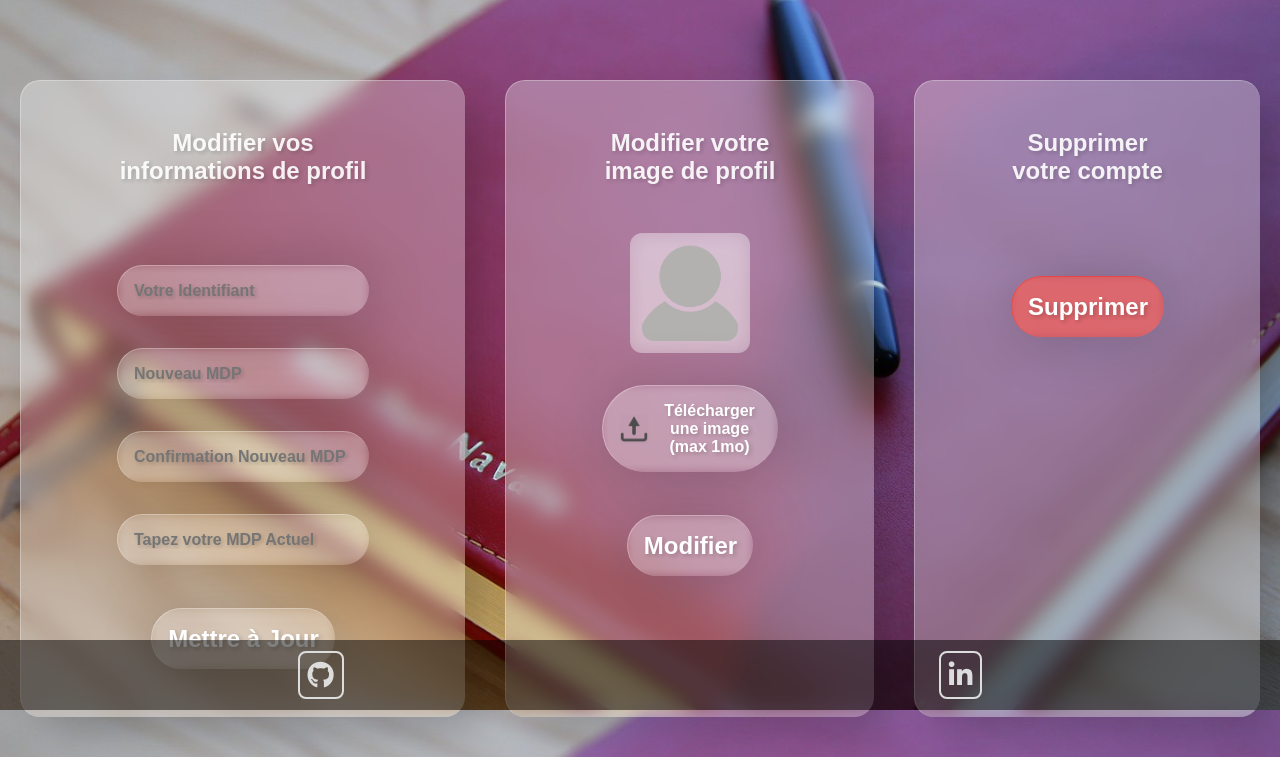
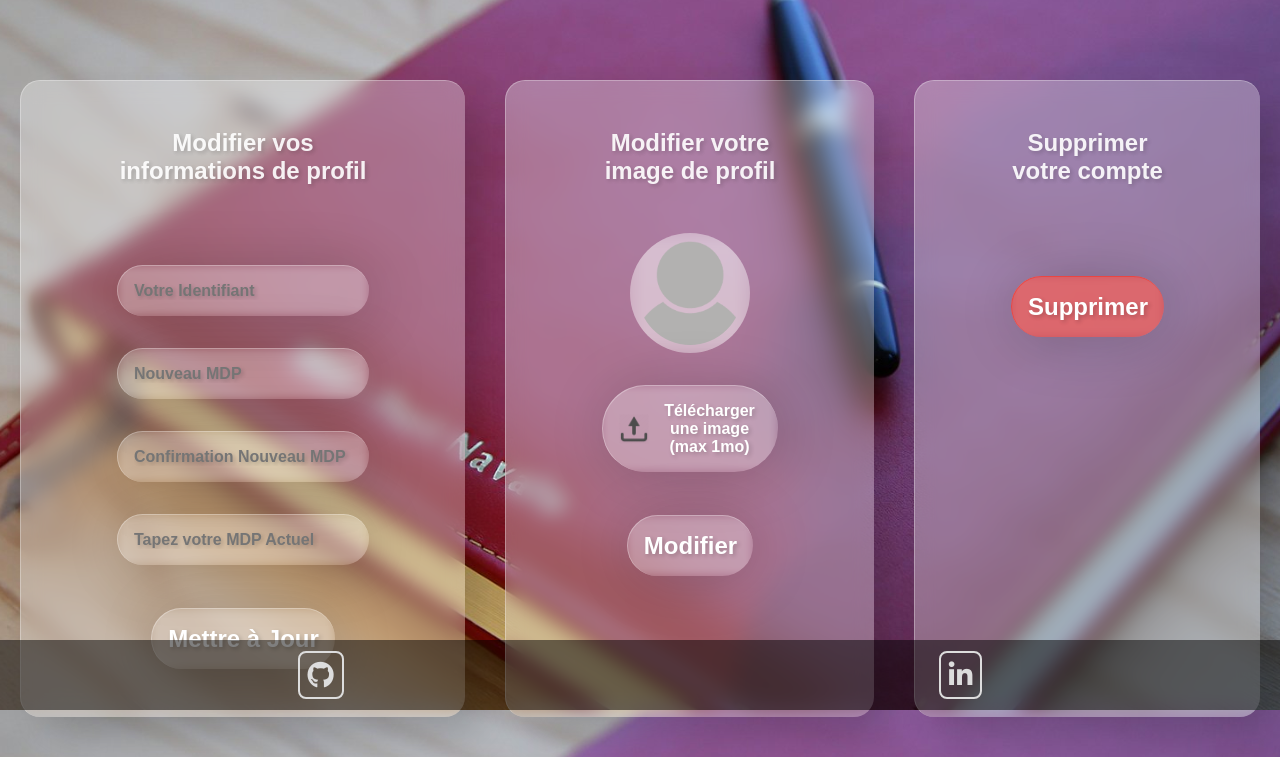
Before and after one commit to felix-hauger/livre-or, a PHP site: page /profil.php in a window 1280 px wide. Shown: the part 90-847 px from the top of the page. Run offline with PHP 8.4, Linux system fonts and the light colour scheme; the visitor is signed in with stand-in values (Sample User, id 1); data that the repository does not hold is empty; some libraries are stand-ins or nearby versions.

Commit message:
style.css - changed profile picture style

```diff
--- a/css/style.css
+++ b/css/style.css
@@ -86,6 +86,7 @@ main {
     backdrop-filter: blur(10px);
     -webkit-backdrop-filter: blur(10px);
     -moz-backdrop-filter: blur(10px);
+    border-radius: 50%;
 }
 
 .pfp-container .pfp {
@@ -100,6 +101,7 @@ main {
     background-size: cover;
     background-position: center;
     height: 100%;
+    border-radius: 50%;
 
 }
 
@@ -257,13 +259,13 @@ main #profile-forms input#delete:hover {
 main #profile-forms .pfp-container {
     width: 120px;
     height: 120px;
-    padding: 12px;
-    border-radius: 12px;
+    padding: 8px;
+    /* border-radius: 12px; */
 
 }
 
 main #profile-forms .pfp-container .pfp {
-    border-radius: 12px;
+    /* border-radius: 12px; */
     display: flex;
     justify-content: center;
     align-items: center;
@@ -329,13 +331,13 @@ main .comments-container .comment .pfp-container {
     margin-right: 30px;
     height: 80px;
     width: 80px;
-    padding: 8px;
-    border-radius: 8px;
+    padding: 5px;
+    /* border-radius: 8px; */
 }
 
 main .comments-container .comment .pfp-container .pfp {
     height: 100%;
-    border-radius: 8px;
+    /* border-radius: 8px; */
 }
 
 main .comments-container .comment .text-container {
```
